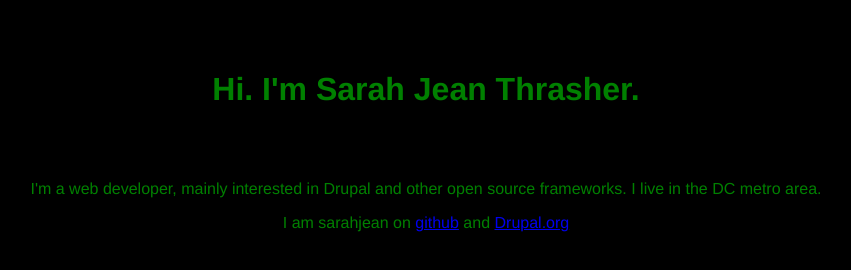
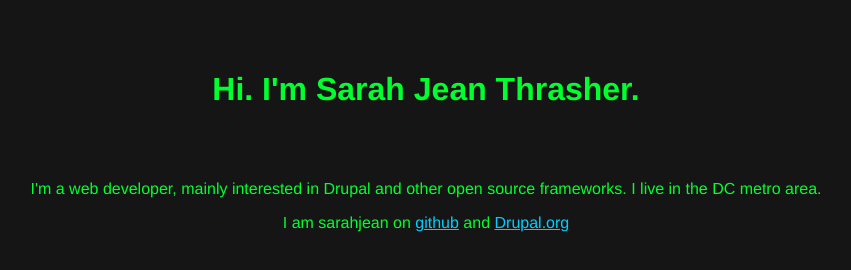
Before and after one commit to sarahjean/sarahjean.github.io, an Eleventy site: page src/index.md in a window 1280 px wide. Shown: the whole page, without its empty margins (214-1065 px from the left). Built offline with nearby package versions, Linux system fonts and the light colour scheme; Eleventy itself is replaced by a stand-in of ours; files that its build step writes are made by us from their sources.

Commit message:
color contrast updates.

```diff
--- a/src/static/scss/main.scss
+++ b/src/static/scss/main.scss
@@ -1,6 +1,6 @@
 body {
-  color: green;
-  background-color: black;
+  color: rgb(0, 255, 47);
+  background-color: rgb(21, 21, 21);
   text-align: center;
   font-family: helvetica, arial, sans-serif;
 }
@@ -8,3 +8,7 @@ body {
 h1 {
   padding: 50px;
 }
+
+a {
+  color: rgb(0, 207, 255);
+}
```
